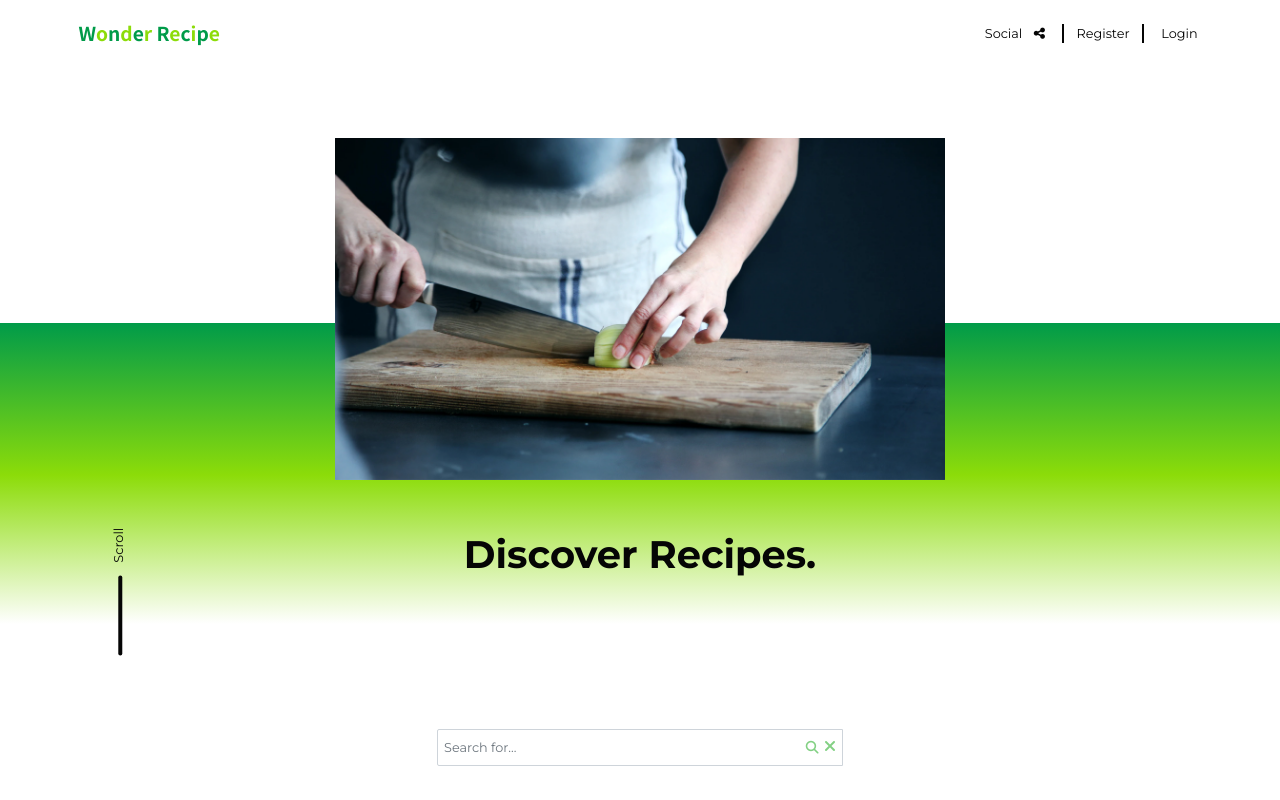
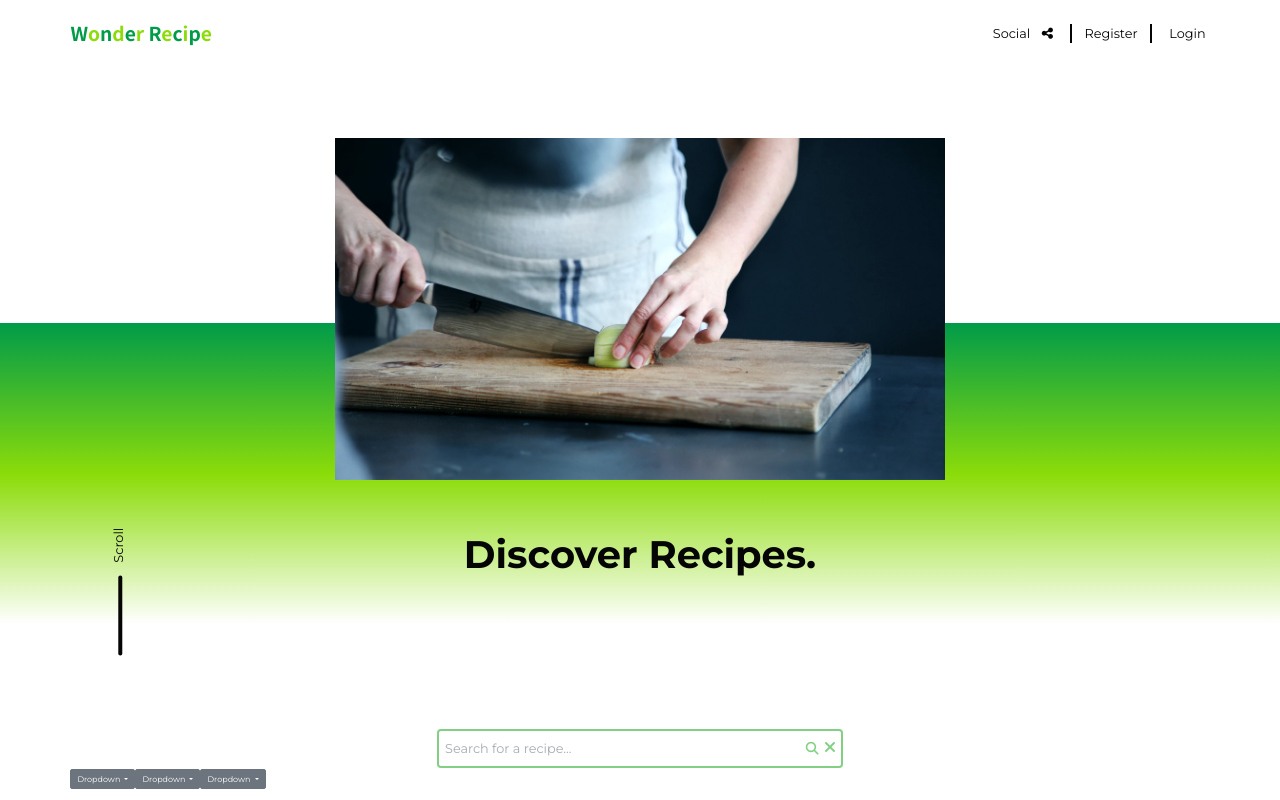
Before and after one commit to lawrencedovin/capstone-1-wonder-recipe, a Flask app: page / in a window 1280 px wide. Run offline with Flask 2, Linux system fonts and the light colour scheme; some libraries are stand-ins or nearby versions.

Commit message:
Added base filter buttons

```diff
--- a/wonder-recipe/static/css/styles.css
+++ b/wonder-recipe/static/css/styles.css
@@ -28,6 +28,13 @@ body {
   font-size: 1.6rem;
   color: #050505; }
 
+.col-md-12 {
+  padding: 0 8.8rem; }
+
+.input-group > .custom-select:not(:last-child),
+.input-group > .form-control:not(:last-child) {
+  border-radius: 4px; }
+
 #logo {
   font-family: "Noto Sans JP", sans-serif;
   font-size: 2.4rem;
@@ -36,8 +43,7 @@ body {
     text-decoration: none; }
 
 .navbar {
-  padding-top: 2.4rem;
-  padding-bottom: 2.4rem; }
+  padding: 2.4rem 0; }
 
 .nav-item:nth-child(even) > .nav-link {
   border-left: 2px solid #050505;
@@ -87,9 +93,16 @@ body {
   position: relative;
   margin-top: 16rem; }
   .searchbar__input {
+    color: #31B233;
     font-size: 1.6rem;
     height: auto;
-    padding: 1rem .8rem; }
+    padding: 1rem .8rem;
+    border: 2px solid #31B233;
+    opacity: .6; }
+    .searchbar__input:hover {
+      opacity: .8; }
+    .searchbar__input:focus {
+      opacity: 1; }
   .searchbar__buttons {
     position: absolute;
     right: .8rem;
@@ -105,6 +118,3 @@ body {
       font-size: 1.6rem; }
     .searchbar__buttons--clear {
       font-size: 2rem; }
-
-.col-md-12 {
-  padding: 0 8.8rem; }
--- a/wonder-recipe/static/sass/_wonder-recipe.scss
+++ b/wonder-recipe/static/sass/_wonder-recipe.scss
@@ -1,3 +1,12 @@
+.col-md-12 {
+    padding: 0 8.8rem;
+}
+
+.input-group>.custom-select:not(:last-child),
+.input-group>.form-control:not(:last-child) {
+    border-radius: 4px;
+}
+
 #logo {
     font-family: $font-logo;
     font-size: $font-size-medium;
@@ -9,8 +18,7 @@
 }
 
 .navbar {
-    padding-top: 2.4rem;
-    padding-bottom: 2.4rem;
+    padding: 2.4rem 0;
 }
 
 .nav-item:nth-child(even) > .nav-link {
@@ -75,9 +83,20 @@
     margin-top: 16rem;
 
     &__input {
+        color: $color-green;
         font-size: $font-size-small;
         height: auto;
         padding: 1rem .8rem;
+        border: 2px solid $color-green;
+        opacity: .6;
+
+        &:hover {
+            opacity: .8;
+        }
+
+        &:focus {
+            opacity: 1;
+        }
     }
 
     &__buttons {
@@ -106,7 +125,3 @@
         }
     }
 }
-
-.col-md-12 {
-    padding: 0 8.8rem;
-}
--- /dev/null
+++ b/wonder-recipe/templates/components/food-filter.html
@@ -0,0 +1,65 @@
+<div class="container-fluid">
+  <div class="row">
+    <div class="col-md-12">
+      <div class="btn-group">
+        <div class="dropdown">
+          <button
+            class="btn btn-secondary dropdown-toggle"
+            type="button"
+            id="dropdownMenu2"
+            data-toggle="dropdown"
+            aria-haspopup="true"
+            aria-expanded="false"
+          >
+            Dropdown
+          </button>
+          <div class="dropdown-menu" aria-labelledby="dropdownMenu2">
+            <button class="dropdown-item" type="button">Action</button>
+            <button class="dropdown-item" type="button">Another action</button>
+            <button class="dropdown-item" type="button">
+              Something else here
+            </button>
+          </div>
+        </div>
+        <div class="dropdown">
+          <button
+            class="btn btn-secondary dropdown-toggle"
+            type="button"
+            id="dropdownMenu2"
+            data-toggle="dropdown"
+            aria-haspopup="true"
+            aria-expanded="false"
+          >
+            Dropdown
+          </button>
+          <div class="dropdown-menu" aria-labelledby="dropdownMenu2">
+            <button class="dropdown-item" type="button">Action</button>
+            <button class="dropdown-item" type="button">Another action</button>
+            <button class="dropdown-item" type="button">
+              Something else here
+            </button>
+          </div>
+        </div>
+        <div class="dropdown">
+          <button
+            class="btn btn-secondary dropdown-toggle"
+            type="button"
+            id="dropdownMenu2"
+            data-toggle="dropdown"
+            aria-haspopup="true"
+            aria-expanded="false"
+          >
+            Dropdown
+          </button>
+          <div class="dropdown-menu" aria-labelledby="dropdownMenu2">
+            <button class="dropdown-item" type="button">Action</button>
+            <button class="dropdown-item" type="button">Another action</button>
+            <button class="dropdown-item" type="button">
+              Something else here
+            </button>
+          </div>
+        </div>
+      </div>
+    </div>
+  </div>
+</div>
--- a/wonder-recipe/templates/components/searchbar.html
+++ b/wonder-recipe/templates/components/searchbar.html
@@ -1,7 +1,7 @@
 <div class="row d-flex justify-content-center">
   <div class="col-md-4">
     <div class="input-group searchbar align-items-center">
-        <input type="text" class="form-control searchbar__input" placeholder="Search for...">
+        <input type="text" class="form-control searchbar__input" placeholder="Search for a recipe...">
         <span class="input-group-btn searchbar__buttons align-middle">
           <button class="btn btn-default searchbar__buttons--search" type="submit">
               <i class="fa fa-search"></i>
--- a/wonder-recipe/templates/home.html
+++ b/wonder-recipe/templates/home.html
@@ -4,4 +4,5 @@
 {% include '/components/top-nav.html' %}
 {% include '/components/hero-container.html' %}
 {% include '/components/searchbar.html' %}
+{% include '/components/food-filter.html' %}
 {% endblock %}
```
